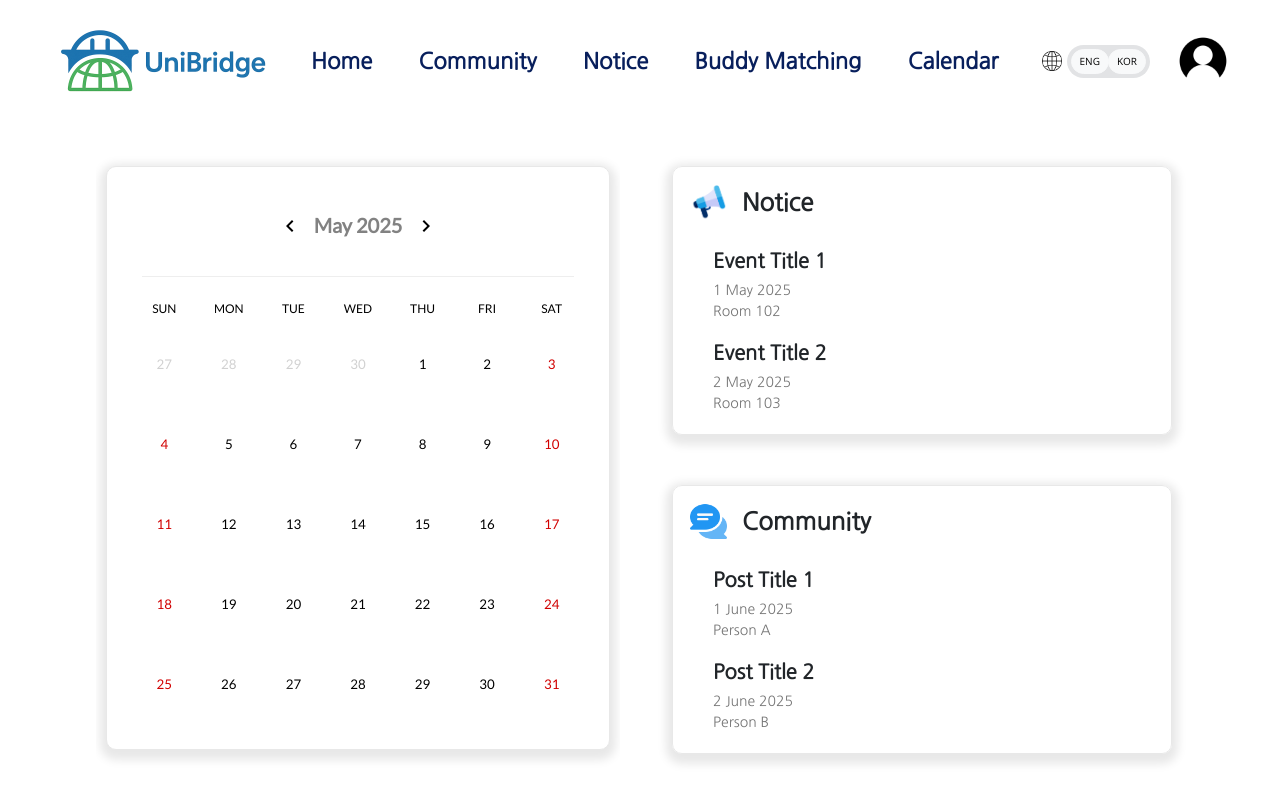
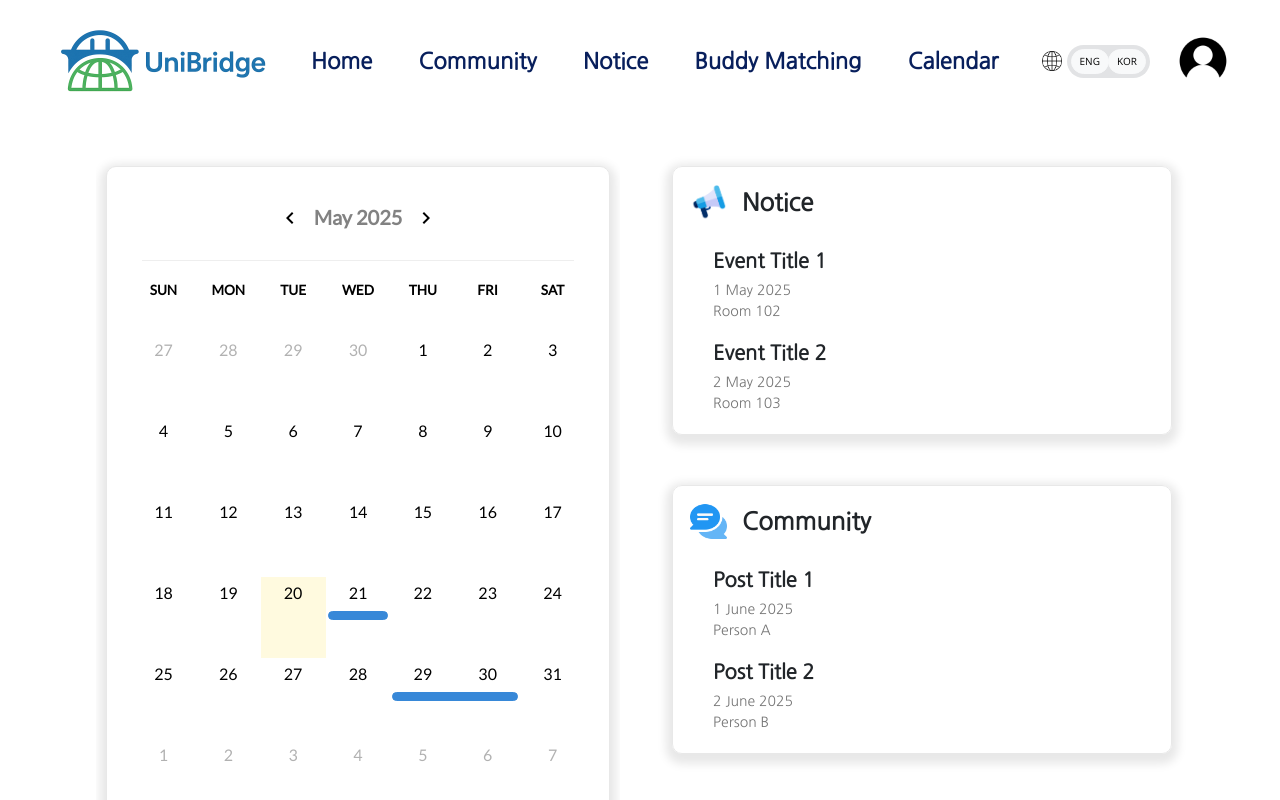
Before and after one commit to userVallen/UniBridge, a React (Create React App) app: page / in a window 1280 px wide. Built offline with nearby package versions, Linux system fonts and the light colour scheme.

Commit message:
FullCalendar implementation on Home page

```diff
--- a/package.json
+++ b/package.json
@@ -5,6 +5,11 @@
   "dependencies": {
     "@emotion/react": "^11.14.0",
     "@emotion/styled": "^11.14.0",
+    "@fullcalendar/core": "^6.1.17",
+    "@fullcalendar/daygrid": "^6.1.17",
+    "@fullcalendar/interaction": "^6.1.17",
+    "@fullcalendar/react": "^6.1.17",
+    "@fullcalendar/timegrid": "^6.1.17",
     "@mui/icons-material": "^7.1.0",
     "@mui/material": "^7.1.0",
     "@testing-library/dom": "^10.4.0",
--- /dev/null
+++ b/src/pages/Home/FullCalendarWrapper.jsx
@@ -0,0 +1,58 @@
+import React, { useRef } from "react";
+import Navigation from "./Navigation";
+import FullCalendar from "@fullcalendar/react";
+import dayGridPlugin from "@fullcalendar/daygrid";
+import interactionPlugin from "@fullcalendar/interaction";
+import allLocales from "@fullcalendar/core/locales-all";
+import { useTranslation } from "react-i18next";
+
+function FullCalendarWrapper() {
+  const startDate = new Date();
+  const calendarRef = useRef(null);
+  const { i18n } = useTranslation();
+
+  const handlePrev = () => {
+    const calendarApi = calendarRef.current.getApi();
+    calendarApi.prev();
+  };
+
+  const handleNext = () => {
+    const calendarApi = calendarRef.current.getApi();
+    calendarApi.next();
+  };
+
+  // Remove the '일' from each date in KO locale
+  function renderDayCellContent(arg) {
+    return { html: `<div>${arg.date.getDate()}</div>` };
+  }
+
+  const eventList = [
+    { title: "event 1", date: "2025-05-21" },
+    { title: "event 2", start: "2025-05-29", end: "2025-05-31" }, // The event ends **before** this date (exclusive)
+  ];
+
+  return (
+    <>
+      <Navigation
+        startDate={startDate}
+        onClickNext={handleNext}
+        onClickPrev={handlePrev}
+      />
+      <div className={`lang-${i18n.language}`}>
+        <FullCalendar
+          plugins={[dayGridPlugin, interactionPlugin]}
+          initialView="dayGridMonth"
+          events={eventList}
+          headerToolbar={false}
+          ref={calendarRef}
+          height="auto"
+          locales={allLocales}
+          locale={i18n.language}
+          dayCellContent={renderDayCellContent}
+        />
+      </div>
+    </>
+  );
+}
+
+export default FullCalendarWrapper;
--- a/src/pages/Home/Home.jsx
+++ b/src/pages/Home/Home.jsx
@@ -3,12 +3,14 @@ import { useTranslation } from "react-i18next";
 import Card from "react-bootstrap/Card";
 import { Row, Col, Container } from "react-bootstrap";
 import CalendarWrapper from "./CalendarWrapper";
+import FullCalendarWrapper from "./FullCalendarWrapper";
 import CardWidget from "./CardWidget";
 import NavigationBar from "../../components/NavigationBar";
 import chatBubble from "../../assets/chat-bubble.png";
 import megaphone from "../../assets/megaphone.png";
 import "react-calendar/dist/Calendar.css";
 import "../../styles/calendar-widget.css";
+import "../../styles/full-calendar-widget.css";
 import styles from "./Home.module.css";
 
 function Home() {
@@ -32,7 +34,7 @@ function Home() {
           <Col lg={6} className="mb-3">
             <Card className="calendar-widget-container border-0">
               <Card className="calendar-container">
-                <CalendarWrapper />
+                <FullCalendarWrapper />
               </Card>
             </Card>
           </Col>
--- a/src/pages/Home/Navigation.module.css
+++ b/src/pages/Home/Navigation.module.css
@@ -17,7 +17,7 @@
   align-items: center;
   justify-content: center;
   flex-wrap: wrap;
-  margin: 1rem;
+  margin: 0.5rem;
   width: 100%;
 }
 
--- /dev/null
+++ b/src/styles/full-calendar-widget.css
@@ -0,0 +1,61 @@
+.calendar-widget-container .fc {
+  font-family: "Lato", sans-serif;
+}
+
+/* 'Days' row */
+.calendar-widget-container .fc-col-header-cell-cushion {
+  text-transform: uppercase;
+  font-size: 12px;
+}
+
+.fc .fc-col-header {
+  margin-bottom: 2rem;
+}
+
+/* Remove all borders */
+.calendar-widget-container .fc-daygrid-day {
+  border: none !important;
+}
+
+.fc-scrollgrid,
+.fc-scrollgrid-section,
+.fc-scrollgrid-sync-table,
+.fc-col-header-cell {
+  border: none !important;
+}
+
+.fc .fc-scrollgrid-section > * {
+  border-width: 0;
+}
+
+/* Toolbar title */
+.calendar-widget-container .fc-toolbar-title {
+  color: rgba(130, 130, 130, 1);
+}
+
+.fc-daygrid-day-top {
+  justify-content: center;
+}
+
+/* Event pill */
+.fc .fc-event-title-container {
+  height: 0.5em;
+}
+
+.fc .fc-event {
+  border-radius: 8px;
+}
+
+.fc .fc-event-title {
+  display: none;
+}
+
+/* Locale font */
+.lang-ko .fc-col-header-cell-cushion {
+  font-weight: 600;
+  font-size: 0.9em;
+}
+
+.lang-en .fc-col-header-cell-cushion {
+  font-size: 0.85em;
+}
```
Also changed, not shown: 1 other file (tests, documents, lock files or other folders).
